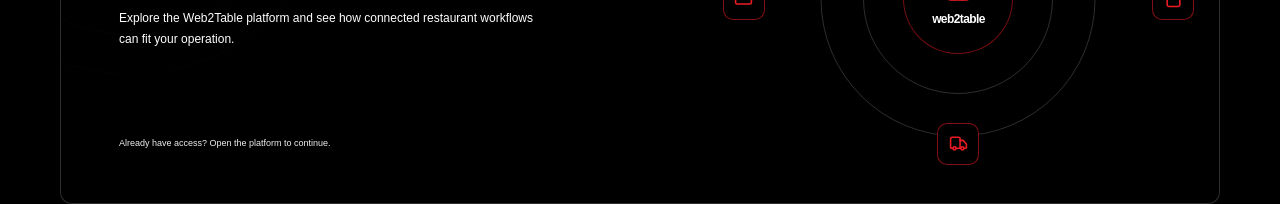
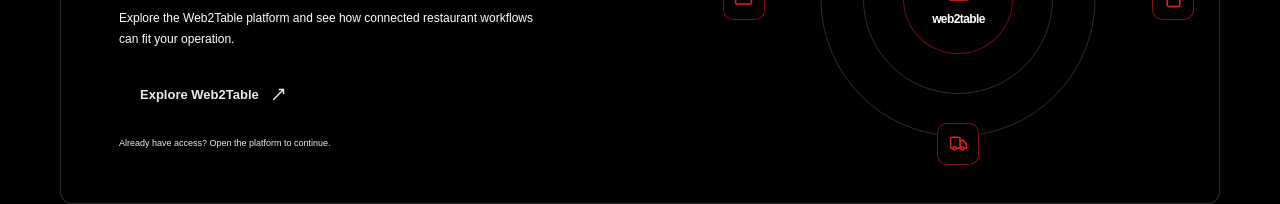
Before and after one commit to Jrnotjunior/web2table.io, a React (Vite) app: page / in a window 1280 px wide. In both pictures the pointer is over the link "Explore Web2Table". Shown: the part 4168-4372 px from the top of the page. Built offline with nearby package versions, Linux system fonts and the light colour scheme.

Commit message:
Keep Explore Web2Table CTA red on hover

```diff
--- a/src/styles/app.css
+++ b/src/styles/app.css
@@ -308,7 +308,7 @@ body, .site-header, .main-nav, .platform-section, .solutions-section,
 .button-light { color: #000000; background: #ffffff; }
 .button-light:hover { color: #ffffff; background: #ED1C24; }
 .button-lime { color: #ffffff; background: #ED1C24; }
-.button-lime:hover { color: #000000; background: #ffffff; }
+.button-lime:hover { color: #ffffff; background: #ED1C24; filter: brightness(.92); }
 @media (max-width: 760px) {
   .main-nav { background: #000000; border-bottom-color: rgba(255,255,255,.18); }
   .main-nav > a:not(.nav-cta) { border-bottom-color: rgba(255,255,255,.18); }
```
